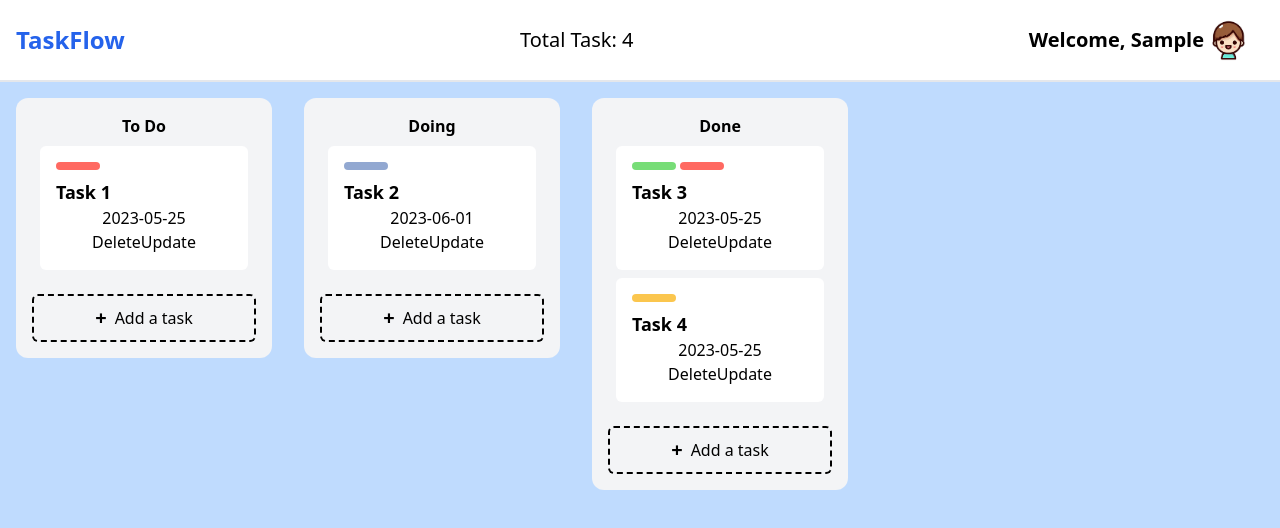
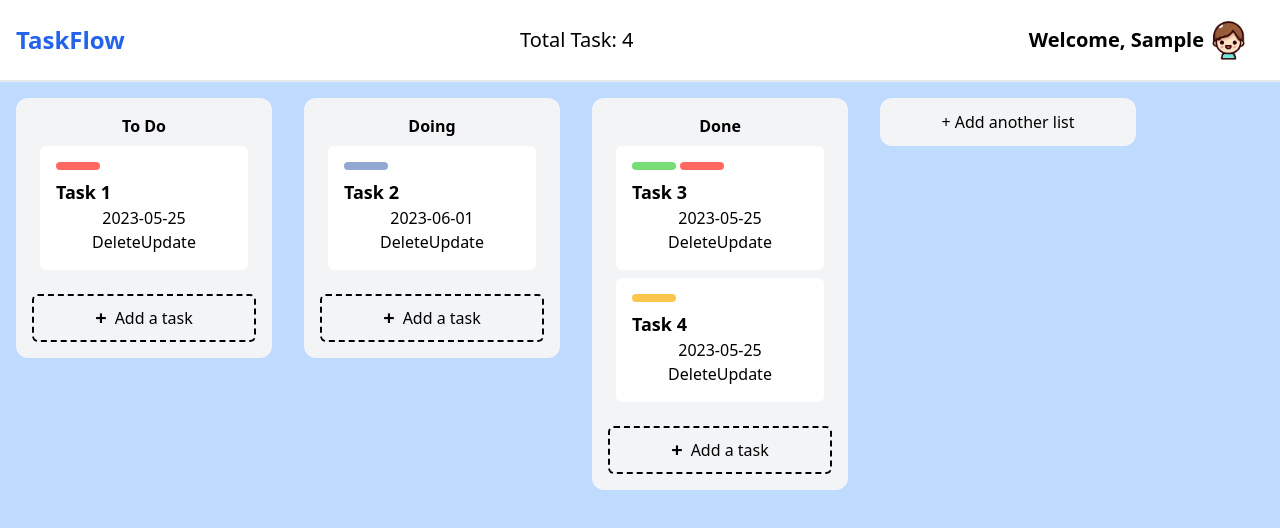
Before and after one commit to taekim-dev/task-flow, a React (Vite) app: page / in a window 1280 px wide. Both pictures are taken after typing "Sample" into the empty fields and a click on the button "Start". Shown: the top 528 px of the page. Built offline with nearby package versions, Linux system fonts and the light colour scheme.

Commit message:
added "add another list" button

```diff
--- a/src/components/Board/Board.tsx
+++ b/src/components/Board/Board.tsx
@@ -30,6 +30,15 @@ function Board({lists, tasks, addTask, deleteTask, updateTask, addList, deleteLi
         addTask(newTask); // Add the new task
       };
 
+      const handleAddList = () => {
+        const newList: List = {
+          id: 'newId', // Generate a new ID for the list
+          name: 'newList', // The user would input this
+          tasks: [], // Initially empty
+        };
+
+        addList(newList); // Add the new list
+      }
 
   return (
     <div className="bg-blue-200 flex flex-row min-h-screen overflow-auto items-start">
@@ -43,6 +52,9 @@ function Board({lists, tasks, addTask, deleteTask, updateTask, addList, deleteLi
           updateTask={updateTask}
         />
       ))}
+      <button onClick={handleAddList} className="bg-gray-100 w-64 m-4 rounded-xl p-4 h-12 flex justify-center items-center">
+        + Add another list
+      </button>
     </div>
   );
 }
```
